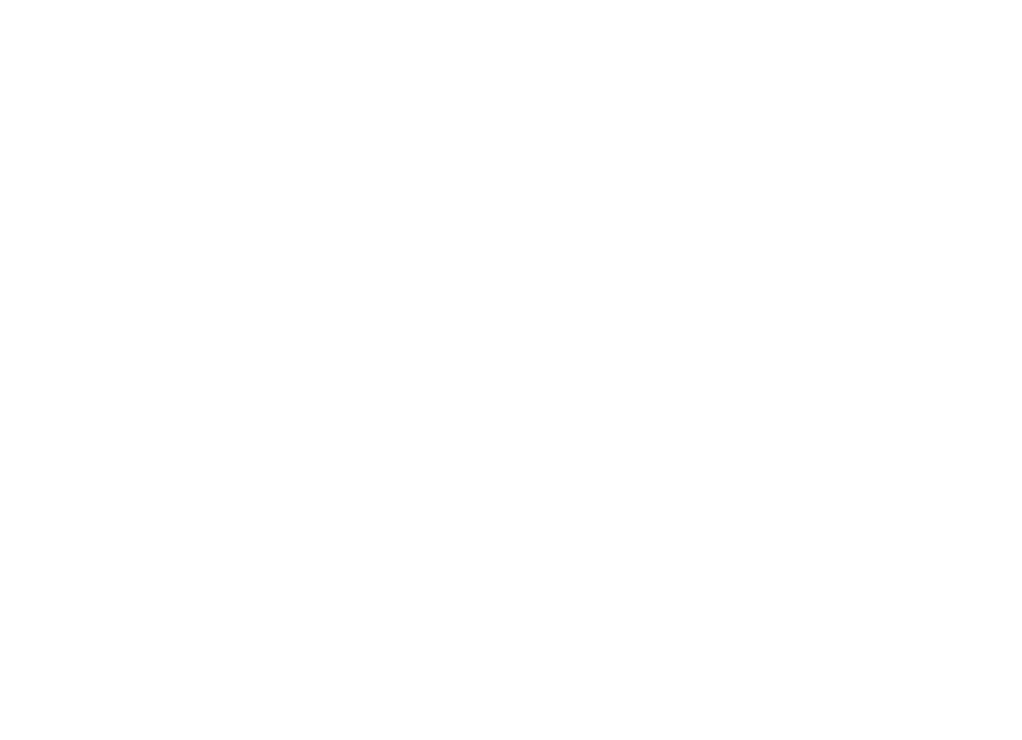
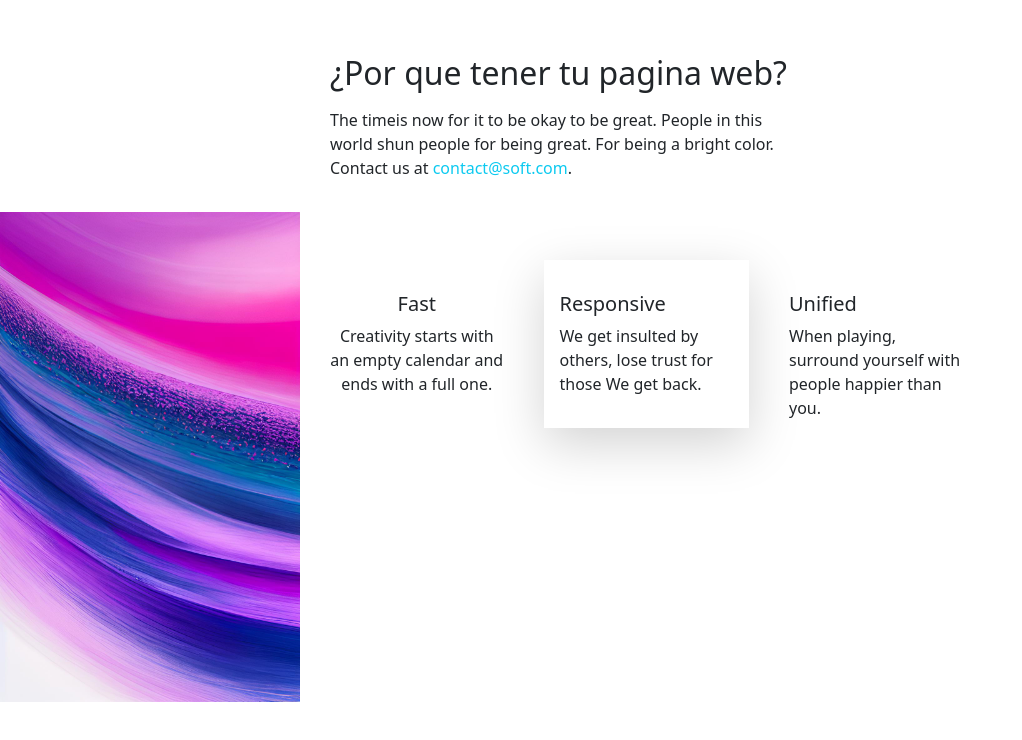
Before and after one commit to LeanRamirez/sem_solutions, a React (Vite) app: page / in a window 1280 px wide. Shown: the part 826-1566 px from the top of the page, without its empty margins (0-1022 px from the left). Before the commit the page ends 816 px from the top, so only its background shows below. Built offline with nearby package versions, Linux system fonts and the light colour scheme.

Commit message:
trabajando en el componente trabajos

```diff
--- a/src/App.jsx
+++ b/src/App.jsx
@@ -1,6 +1,7 @@
 import React from "react"
 import Navbar from './components/navbar/navbar';
 import Home from './components/home/home';
+import Trabajos from "./components/trabajos/trabajos";
 import 'bootstrap/dist/css/bootstrap.min.css';
 import 'bootstrap/dist/js/bootstrap.bundle';
 
@@ -11,6 +12,7 @@
      <div >
        <Home></Home>
       <Navbar/>
+      <Trabajos/>
      </div>
   )
 }
--- a/src/components/navbar/navbar.jsx
+++ b/src/components/navbar/navbar.jsx
@@ -1,8 +1,7 @@
 import React from "react";
 // import style from "./navbar.module.css";
 // import bg from "../../assets/bg1.png";
-import 'bootstrap/dist/css/bootstrap.min.css';
-import 'bootstrap/dist/js/bootstrap.bundle';
+
 
 
 const NavBar =()=>{
--- /dev/null
+++ b/src/components/trabajos/trabajos.jsx
@@ -0,0 +1,67 @@
+import React from "react";
+import style from "./trabajos.module.css";
+// "../../assets/img/curved-images/curved13.jpg
+import bg3 from "../../assets/bg3.jpg";
+
+const Trabajos=()=>{
+    return(
+        <>
+            <section className="py-5">
+                <div className="container-fluid px-0"/>
+                    <div className="row justify-content-center text-center">
+                        <div className="col-3 px-md-0"></div>
+                        <div className="col-12 position-relative">
+                            <div className="row">
+                            <div className="col-xl-3"></div>
+                                <div className="col-xl-5 col-md-8 col-12 text-start">
+                                    <div className="p-3 text-start border-radius-lg">
+                                        <h2>¿Por que tener tu pagina web?</h2>
+                                        <p className="text-dark text-lg mt-3">
+                                            <span className="font-weight-bold">The time</span>
+                                            is now for it to be okay to be great. People in this world shun people for being great.
+                                            For being a bright color. Contact us at <a href="javascript:;" className="text-info font-weight-normal">contact@soft.com</a>.</p>
+                                    </div>
+                                </div>
+                            </div>
+                                <div className={`bg-warning-soft bottom-0 ${style.container}`}>
+                                    <div className="row">
+                                        <div className="col-xl-3 position-relative">
+                                            <img className={`position-relative  ${style.img}`} src={bg3} alt="image"/>
+                                        </div>
+                                        <div className="col-xl-9">
+                                            <div className="row">
+                                                <div className="col-xl-3 col-md-4 py-md-5 py-3">
+                                                    <div className="p-3  border-radius-lg">
+
+                                                        <h5 className="mt-3">Fast</h5>
+                                                        <p>Creativity starts with an empty calendar and ends with a full one.</p>
+                                                    </div>
+                                                </div>
+                                                <div className="col-xl-3 col-md-4 py-md-5 py-3">
+                                                    <div className="p-3 text-start bg-white border-radius-lg shadow-lg">
+                                                        <h5 className="mt-3">Responsive</h5>
+                                                        <p>We get insulted by others, lose trust for those We get back.</p>
+                                                    </div>
+                                                </div>
+                                                <div className="col-xl-3 col-md-4 py-md-5 py-3">
+                                                    <div className="p-3 text-start border-radius-lg">
+                                                        <h5 className="mt-3">Unified</h5>
+                                                        <p>When playing, surround yourself with people happier than you.</p>
+                                                    </div>
+                                                </div>
+                                            </div>
+                                        </div>
+                                        <div className="col-md-1"></div>
+                                    </div>
+                            {/* <img className={`w-10 end-10 position-absolute mt-n6 ${style.img}`} src={bg3} alt="bg3"/> */}
+                        </div>
+                    </div>
+                </div>
+            </section>
+        </>
+    )
+}
+
+export default Trabajos;
+
+// "../../assets/img/pattern-points.png"
--- /dev/null
+++ b/src/components/trabajos/trabajos.module.css
@@ -0,0 +1,7 @@
+.container{
+    display: flex;
+    flex-direction: row;
+}
+.img{
+    width: 300px;
+}
```
Also changed, not shown: src/components/logIn/logIn.jsx (added).
